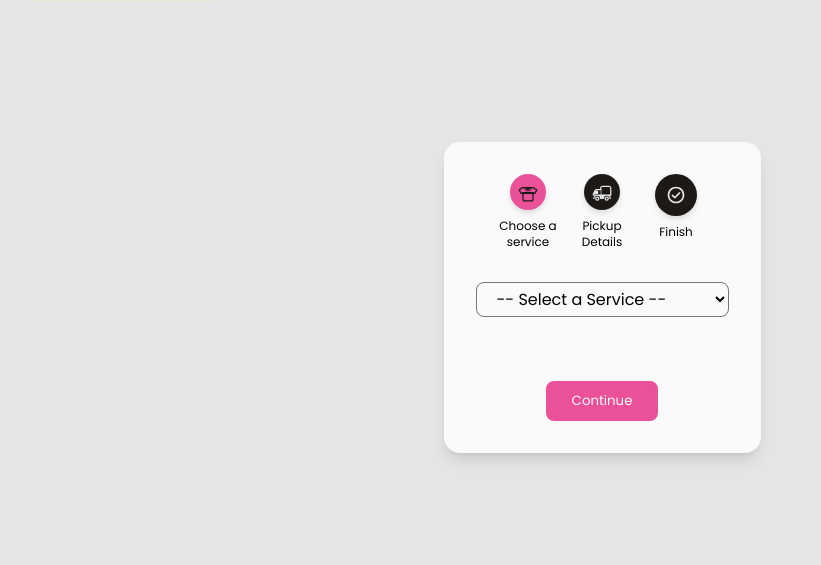
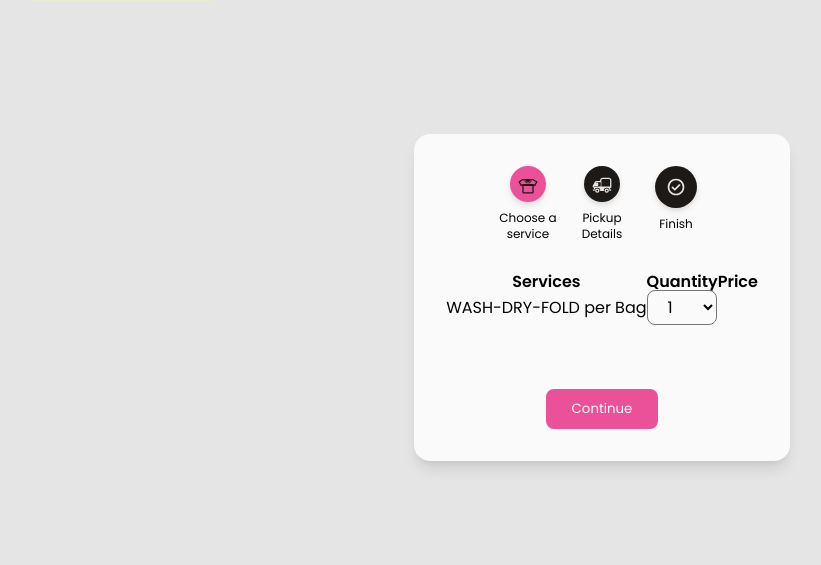
Before and after one commit to ICS2608-Final-Project/laundry-system, a PHP site: page /booking.php in a window 1280 px wide. Shown: the part 67-632 px from the top of the page, without its empty margins (38-859 px from the left). Run offline with PHP 8.4, Linux system fonts and the light colour scheme; data comes from the database, SQL or seed files in the repository; style sheets or scripts are compiled from the project's sources.

Commit message:
added table for choose a service form

```diff
--- a/booking.php
+++ b/booking.php
@@ -13,14 +13,18 @@
         <div class="">
             <?php require_once 'template/progressbar.component.php'; ?>
         </div>
-        <select name="service_id" id="service">
-            <option selected disabled>-- Select a Service --</option>
-            <?php
-            foreach($services as $service) {
-                echo "<option value=". $service['service_id'] . ">" . ucwords($service['service_name']) . "</option>";
-            }
-            ?>
-        </select>
+        <table>
+            <thead>
+                <tr>
+                    <th>Services</th>
+                    <th>Quantity</th>
+                    <th>Price</th>
+                </tr>
+            </thead>
+            <tbody id="services-body">
+            </tbody>
+
+        </table>
         <div class="service-info">
             <p class="service-price" id="servicePrice"></p>
             <p class="service-description" id="serviceDescription"></p>
@@ -40,19 +44,36 @@
             }
             ?>
         ];
+        console.log(services);
 
-        const service = document.getElementById('service');
+        const chooseServiceTable = document.getElementById('services-body');
 
-        service.addEventListener('change', () => {
-            services.forEach((serviceInfo) => {
-                const servicePrice = document.getElementById('servicePrice');
-                const serviceDescription = document.getElementById('serviceDescription');
-                if (serviceInfo['serviceId'] == service.value) {
-                    servicePrice.innerHTML = "P" +serviceInfo['servicePrice'];
-                    serviceDescription.innerHTML = serviceInfo['serviceDescription'];
-                }
-            });
-        });
+        services.forEach((service) => {
+            const newRow = document.createElement('tr');
+            const serviceName = document.createElement('td');
+            const serviceQuantity = document.createElement('td');
+            const servicePrice = document.createElement('td');
+
+            serviceName.innerHTML = service['serviceName'];
+            serviceQuantity.appendChild(createQuantitySelect(service['servivceName'], 'quantity'));
+
+            chooseServiceTable.appendChild(newRow);
+            newRow.appendChild(serviceName);
+            newRow.appendChild(serviceQuantity);
+            newRow.appendChild(servicePrice);
+        })
+
+        function createQuantitySelect(selectName, selectClass) {
+            const select = document.createElement('select');
+            select.setAttribute('class', selectClass);
+            select.setAttribute('name', selectName);
+            for(i = 0; i < 10; i++) {
+                const option = document.createElement('option');
+                option.innerHTML = i+1;
+                select.appendChild(option);
+            }
+            return select;
+        }
     </script>
 </main>
 <?php include_once 'template/footer.php' ?>
--- a/scss/_booking.scss
+++ b/scss/_booking.scss
@@ -57,6 +57,10 @@
         color: $primary;
     }
   }
+
+  table {
+
+  }
   .service-info {
     justify-self: unset;
   }
```
